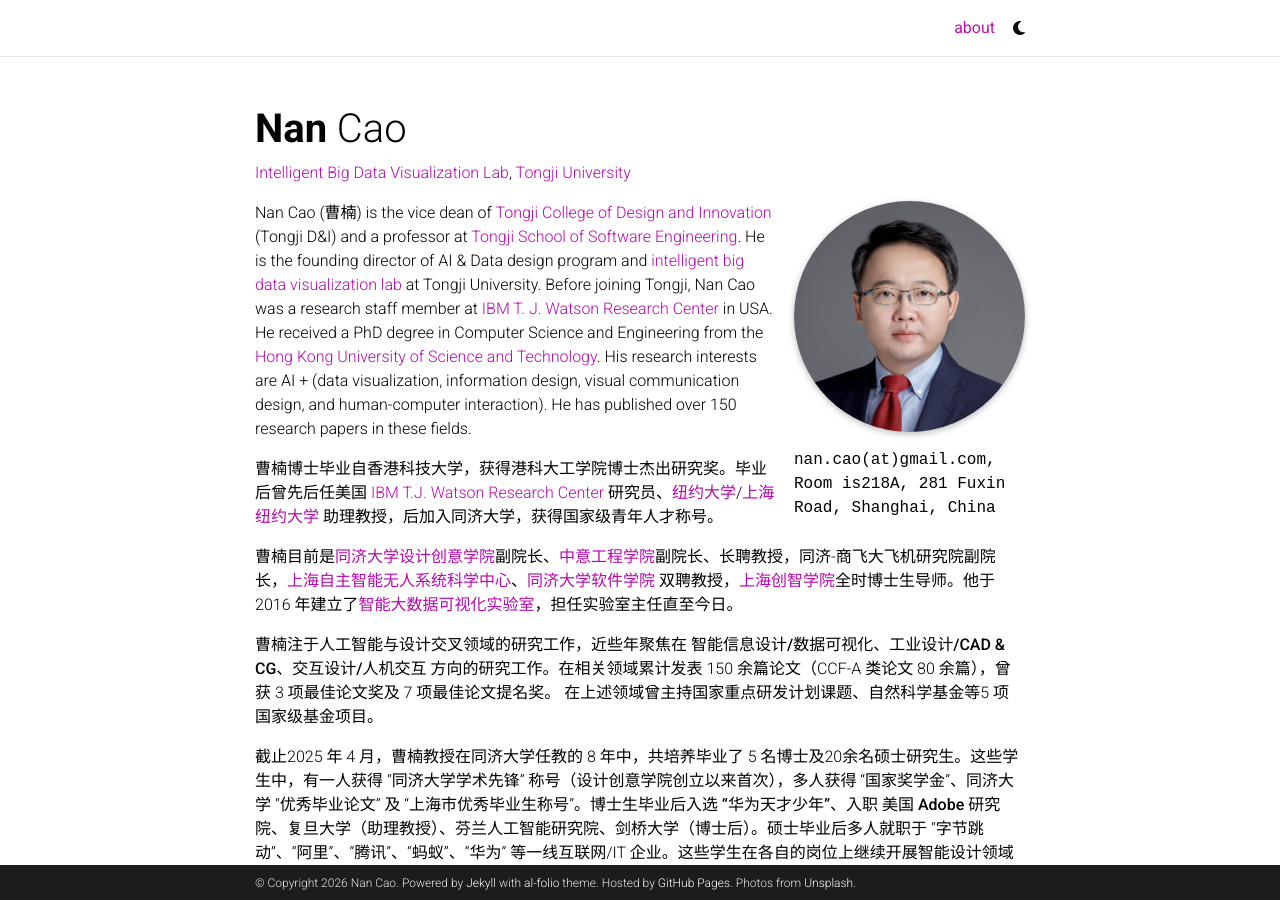
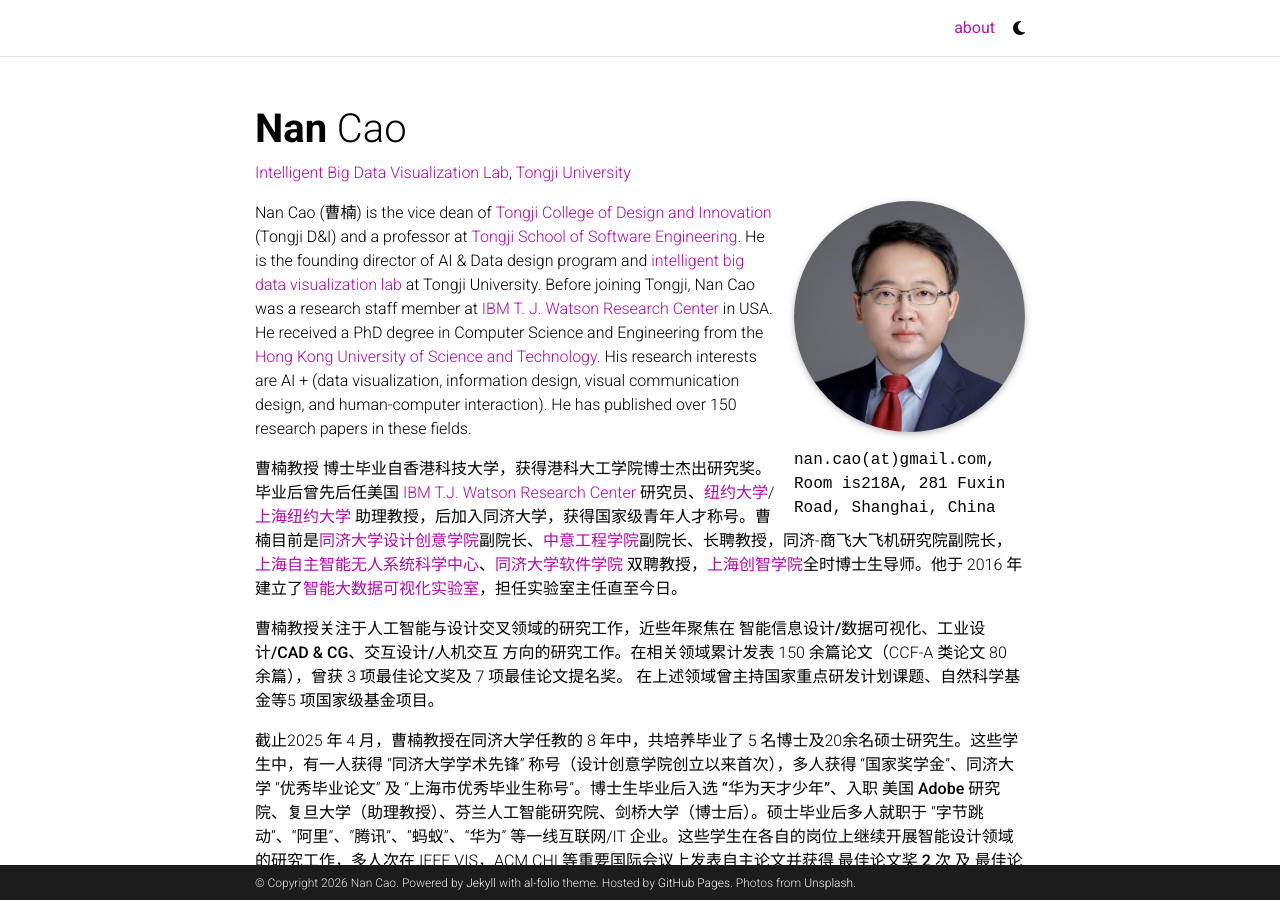
Before and after one commit to nancao/nancao.github.io, a Jekyll site: the page built from _pages/about.md, in a window 1280 px wide and 900 px high. Built offline with Jekyll 4.4.1, drawn with Linux system fonts in a browser that asks for light colours; full-size pictures stand in for the smaller copies a plugin makes; comment, search, counter and statistics services are not loaded; a style sheet for code colours, icons or effects is not loaded.

Commit message:
Update about.md

```diff
--- a/_pages/about.md
+++ b/_pages/about.md
@@ -18,11 +18,9 @@
 ---
 Nan Cao (曹楠) is the vice dean of [Tongji College of Design and Innovation](https://tjdi.tongji.edu.cn/) (Tongji D&I) and a professor at [Tongji School of Software Engineering](https://sse.tongji.edu.cn/index.htm). He is the founding director of AI & Data design program and [intelligent big data visualization lab](https://idvxlab.com/) at Tongji University. Before joining Tongji, Nan Cao was a research staff member at [IBM T. J. Watson Research Center](https://research.ibm.com/labs/watson/) in USA. He received a PhD degree in Computer Science and Engineering from the [Hong Kong University of Science and Technology](https://hkust.edu.hk/). His research interests are AI + (data visualization, information design, visual communication design, and human-computer interaction). He has published over 150 research papers in these fields.
 
-曹楠博士毕业自香港科技大学，获得港科大工学院博士杰出研究奖。毕业后曾先后任美国 [IBM T.J. Watson Research Center](https://research.ibm.com/labs/yorktown-heights) 研究员、[纽约大学](https://www.nyu.edu/)/[上海纽约大学](https://shanghai.nyu.edu/) 助理教授，后加入同济大学，获得国家级青年人才称号。
+曹楠教授 博士毕业自香港科技大学，获得港科大工学院博士杰出研究奖。毕业后曾先后任美国 [IBM T.J. Watson Research Center](https://research.ibm.com/labs/yorktown-heights) 研究员、[纽约大学](https://www.nyu.edu/)/[上海纽约大学](https://shanghai.nyu.edu/) 助理教授，后加入同济大学，获得国家级青年人才称号。曹楠目前是[同济大学设计创意学院](https://tjdi.tongji.edu.cn/)副院长、[中意工程学院](https://tjsic.tongji.edu.cn/)副院长、长聘教授，同济-商飞大飞机研究院副院长，[上海自主智能无人系统科学中心](https://srias.tongji.edu.cn/)、[同济大学软件学院](https://sse.tongji.edu.cn/) 双聘教授，[上海创智学院](https://admissions.sii.edu.cn/)全时博士生导师。他于 2016 年建立了[智能大数据可视化实验室](https://idvxlab.com/)，担任实验室主任直至今日。
 
-曹楠目前是[同济大学设计创意学院](https://tjdi.tongji.edu.cn/)副院长、[中意工程学院](https://tjsic.tongji.edu.cn/)副院长、长聘教授，同济-商飞大飞机研究院副院长，[上海自主智能无人系统科学中心](https://srias.tongji.edu.cn/)、[同济大学软件学院](https://sse.tongji.edu.cn/) 双聘教授，[上海创智学院](https://admissions.sii.edu.cn/)全时博士生导师。他于 2016 年建立了[智能大数据可视化实验室](https://idvxlab.com/)，担任实验室主任直至今日。
-
-曹楠注于人工智能与设计交叉领域的研究工作，近些年聚焦在 **智能信息设计/数据可视化、工业设计/CAD & CG、交互设计/人机交互** 方向的研究工作。在相关领域累计发表 150 余篇论文（CCF-A 类论文 80 余篇），曾获 3 项最佳论文奖及 7 项最佳论文提名奖。 在上述领域曾主持国家重点研发计划课题、自然科学基金等5 项国家级基金项目。
+曹楠教授关注于人工智能与设计交叉领域的研究工作，近些年聚焦在 **智能信息设计/数据可视化、工业设计/CAD & CG、交互设计/人机交互** 方向的研究工作。在相关领域累计发表 150 余篇论文（CCF-A 类论文 80 余篇），曾获 3 项最佳论文奖及 7 项最佳论文提名奖。 在上述领域曾主持国家重点研发计划课题、自然科学基金等5 项国家级基金项目。
 
 截止2025 年 4 月，曹楠教授在同济大学任教的 8 年中，共培养毕业了 5 名博士及20余名硕士研究生。这些学生中，有一人获得 “**同济大学学术先锋**” 称号（设计创意学院创立以来首次），多人获得 “**国家奖学金**”、同济大学 “**优秀毕业论文**” 及 “**上海市优秀毕业生称号**”。博士生毕业后入选 **“华为天才少年”**、入职 **美国 Adobe 研究院**、**复旦大学（助理教授）**、**芬兰人工智能研究院**、**剑桥大学（博士后）**。硕士毕业后多人就职于 “字节跳动”、“阿里”、“腾讯”、“蚂蚁”、“华为” 等一线互联网/IT 企业。这些学生在各自的岗位上继续开展智能设计领域的研究工作，多人次在 IEEE VIS，ACM CHI 等重要国际会议上发表自主论文并获得 **最佳论文奖 2 次** 及 **最佳论文提名奖5次**，发扬了团队的学术精神。2024年，曹楠教授带领的团队获评 **“同济大学卓越研究生导学团队”**， 成为设创学院有史以来第一支获得该荣誉的团队。
 
```
